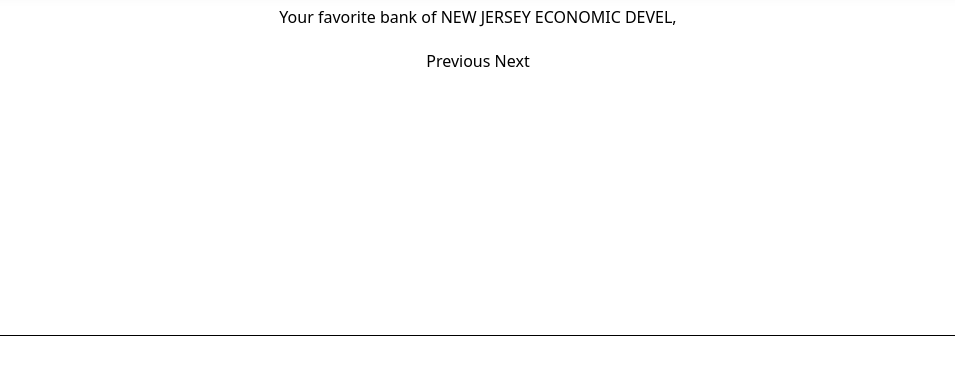
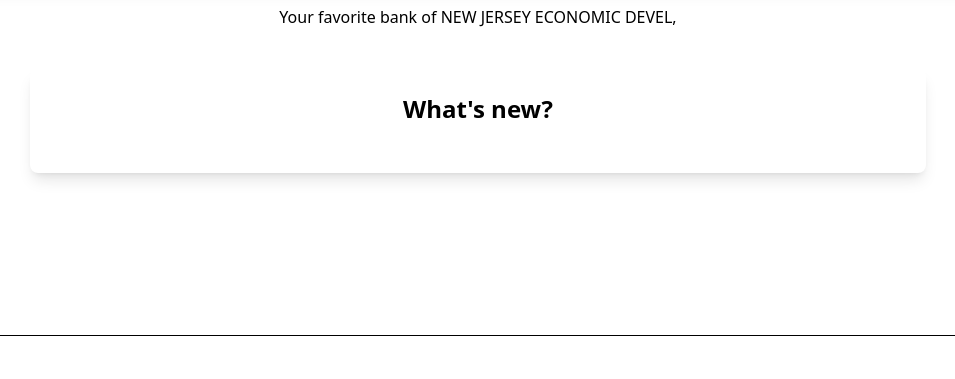
Before and after one commit to gvannesson/sba_django_project, a Django app: page / in a window 1280 px wide. Shown: the part 111-490 px from the top of the page, without its empty margins (162-1117 px from the left). Run offline with Django 5.2, Linux system fonts and the light colour scheme; data that the repository does not hold is empty; parts of the project's set-up code (start-up, migrations or seed data) failed here and were passed over; some libraries are stand-ins or nearby versions.

Commit message:
pre merge

```diff
--- a/sba_loan/sba_website/templates/sba_website/home.html
+++ b/sba_loan/sba_website/templates/sba_website/home.html
@@ -1,38 +1,68 @@
 {% extends "base.html" %}
-
+{% load static %}
 {% block content %}
 
-<h1>Your favorite bank  of NEW JERSEY ECONOMIC DEVEL,</h1>
+<h1>Your favorite bank of NEW JERSEY ECONOMIC DEVEL,</h1>
 
-<body>
-    <div class="container mt-5">
-        <!-- Carrousel des news -->
-        <div id="newsCarousel" class="carousel slide" data-bs-ride="carousel">
-            <div class="carousel-inner">
-                {% for news_item in news_list %}
-                <div class="carousel-item {% if forloop.first %} active {% endif %}">
-                    <img src="{{ news_item.news_url }}" class="d-block w-100" alt="{{ news_item.title }}">
-                    <div class="carousel-caption d-none d-md-block">
-                        <h5>{{ news_item.title }}</h5>
-                        <p>{{ news_item.content|truncatewords:20 }}</p>
-                        <a href="{{ news_item.news_url }}" class="btn btn-primary">Lire plus</a>
-                    </div>
+<div class="max-w-4xl mx-auto bg-white p-6 rounded-lg shadow-lg mt-10">
+    <h2 class="text-2xl font-semibold text-deepblue mb-6 text-center">What's new?</h2>
+
+    <div class="relative w-full overflow-hidden">
+        <!-- Carousel Container -->
+        <div id="carousel-container" class="flex w-full transition-transform duration-500 ease-in-out">
+            {% for article in news %}
+                <div class="min-w-full flex flex-col items-center bg-white rounded-lg shadow-md p-6">
+                    {% if article.image %}
+                        <img src="{{ article.image.url }}" alt="{{ article.title }}" class="w-full h-48 rounded-lg mb-4 object-cover">
+                    {% else %}
+                        <img src="{% static 'images/logo.png' %}" alt="Default Image" class="w-full h-48 rounded-lg mb-4 object-cover">
+                    {% endif %}
+                    <h5 class="text-lg font-semibold text-[#1c2b36] mb-2">{{ article.title }}</h5>
+                    <p class="text-gray-400 text-sm">Written by {{ article.user_id }} on {{ article.publication_date|date:"d/m/Y" }}</p>
+                    <p class="text-sm text-[#5e6c7e] mb-4 text-center">{{ article.content|truncatewords:20 }}</p>
+                    <a href="{{ article.news_url }}" class="btn bg-deepblue text-white py-2 px-6 rounded-lg hover:bg-skyblue transition duration-300">
+                        Read More
+                    </a>
                 </div>
-                {% endfor %}
-            </div>
-            <button class="carousel-control-prev" type="button" data-bs-target="#newsCarousel" data-bs-slide="prev">
-                <span class="carousel-control-prev-icon" aria-hidden="true"></span>
-                <span class="visually-hidden">Previous</span>
-            </button>
-            <button class="carousel-control-next" type="button" data-bs-target="#newsCarousel" data-bs-slide="next">
-                <span class="carousel-control-next-icon" aria-hidden="true"></span>
-                <span class="visually-hidden">Next</span>
-            </button>
+            {% endfor %}
         </div>
+
+        <!-- Navigation Buttons -->
+        <button id="prev-btn" class="absolute top-1/2 left-2 transform -translate-y-1/2 bg-white p-2 rounded-full shadow-md hover:bg-deepblue transition">
+            <svg xmlns="http://www.w3.org/2000/svg" class="h-6 w-6 text-[#1c2b36]" viewBox="0 0 24 24" fill="none" stroke="currentColor">
+                <path stroke-linecap="round" stroke-linejoin="round" stroke-width="2" d="M15 19l-7-7 7-7"/>
+            </svg>
+        </button>
+        <button id="next-btn" class="absolute top-1/2 right-2 transform -translate-y-1/2 bg-white p-2 rounded-full shadow-md hover:bg-deepblue transition">
+            <svg xmlns="http://www.w3.org/2000/svg" class="h-6 w-6 text-[#1c2b36]" viewBox="0 0 24 24" fill="none" stroke="currentColor">
+                <path stroke-linecap="round" stroke-linejoin="round" stroke-width="2" d="M9 5l7 7-7 7"/>
+            </svg>
+        </button>
     </div>
+</div>
 
-    <script src="https://cdn.jsdelivr.net/npm/bootstrap@5.1.3/dist/js/bootstrap.bundle.min.js"></script>
-</body>
+<script>
+    document.addEventListener('DOMContentLoaded', () => {
+        const container = document.getElementById('carousel-container');
+        const prevBtn = document.getElementById('prev-btn');
+        const nextBtn = document.getElementById('next-btn');
+        let currentIndex = 0;
+        const totalItems = container.children.length;
 
+        function updateCarousel() {
+            container.style.transform = `translateX(-${currentIndex * 100}%)`;
+        }
+
+        prevBtn.addEventListener('click', () => {
+            currentIndex = (currentIndex === 0) ? totalItems - 1 : currentIndex - 1;
+            updateCarousel();
+        });
+
+        nextBtn.addEventListener('click', () => {
+            currentIndex = (currentIndex === totalItems - 1) ? 0 : currentIndex + 1;
+            updateCarousel();
+        });
+    });
+</script>
 
 {% endblock %}
--- a/sba_loan/sba_website/views.py
+++ b/sba_loan/sba_website/views.py
@@ -42,7 +42,7 @@
             dict : Un dictionnaire avec les données à passer au template, y compris les actualités les plus récentes.
         """
         context = super().get_context_data(**kwargs)
-        context['news_list'] = News.objects.all().order_by('-publication_date')[:5]  # Afficher les 5 dernières news
+        context['news'] = News.objects.all().order_by('-publication_date')[:5]  # Afficher les 5 dernières news
         return context
 
 # Create your views here.
```
